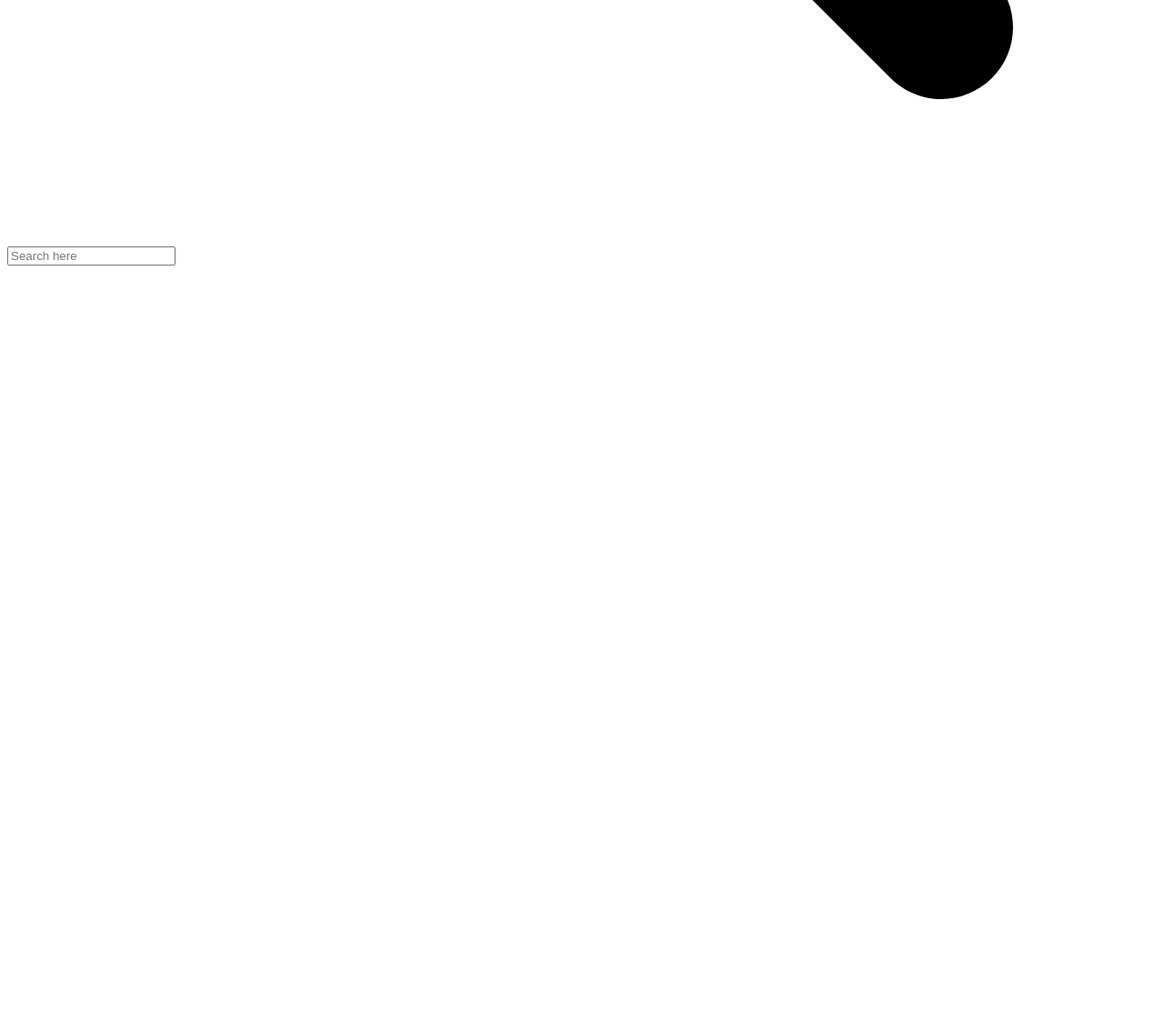
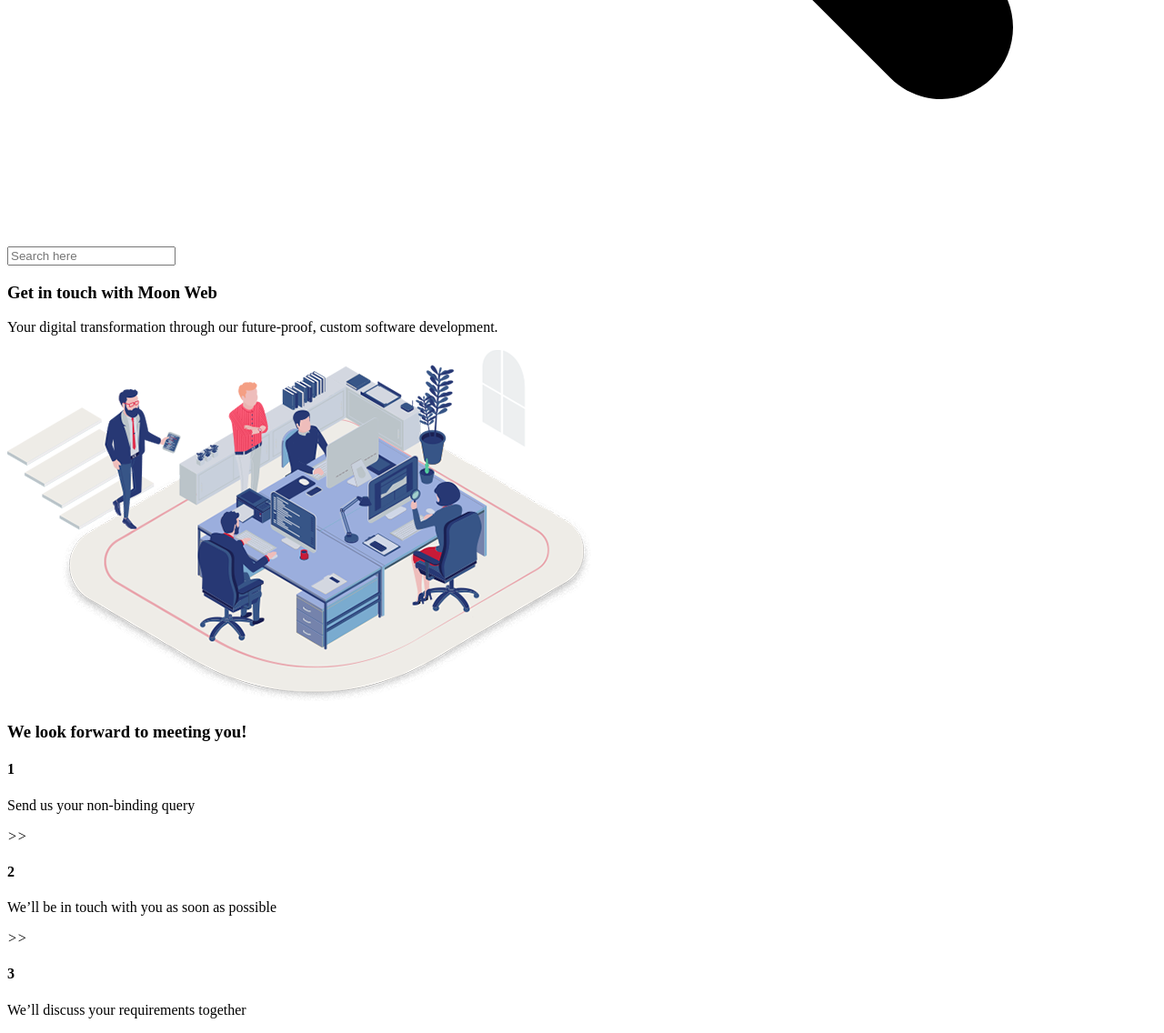
Before and after one commit to Sina-shafiee/group3-website, a plain HTML site: page contact.html in a window 1280 px wide. Shown: the part 2377-3513 px from the top of the page at 91% size. Before the commit the page ends 2677 px from the top, so only its background shows below. Drawn offline with Linux system fonts and the light colour scheme.

Commit message:
First contact update

```diff
--- a/contact.html
+++ b/contact.html
@@ -32,5 +32,39 @@
         </section>
       </nav>
     </header>
+    <main>
+      <!-- introduction of a company -->
+      <section>
+        <section>
+          <h1>Get in touch with <strong>Moon Web</strong></h1>
+          <p>
+            Your digital transformation through our future-proof, custom
+            software development.
+          </p>
+        </section>
+        <section>
+          <img src="image/office.png" alt="office-picture" />
+        </section>
+      </section>
+
+      <!-- help user -->
+
+      <section>
+        <h3>We look forward to meeting you!</h3>
+        <section>
+          <h4>1</h4>
+          <p>Send us your non-binding query</p>
+        </section>
+        <i>>></i>
+        <section>
+          <h4>2</h4>
+          <p>We’ll be in touch with you as soon as possible</p>
+        </section>
+        <i>>></i>
+        <section>
+          <h4>3</h4>
+          <p>We’ll discuss your requirements together</p>
+        </section>
+      </section>
   </body>
 </html>
```
